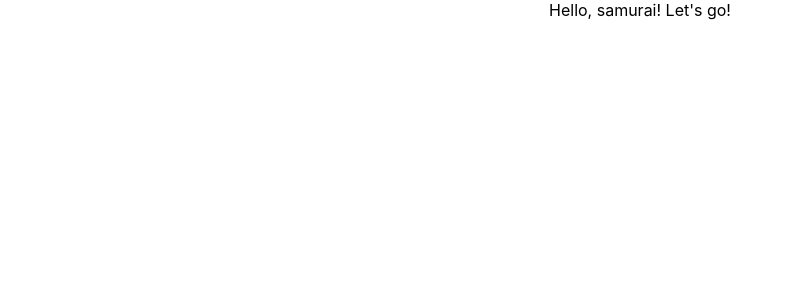
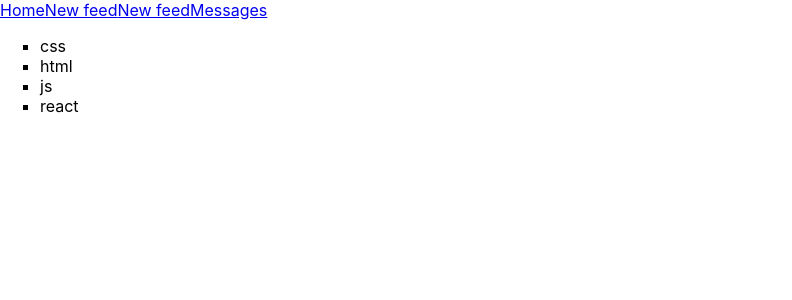
Before and after one commit to Anny2393/samurai-way-main, a React (Create React App) app: page / in a window 1280 px wide. Shown: the top 300 px of the page, without its empty margins (0-792 px from the left). Built offline with nearby package versions, Linux system fonts and the light colour scheme.

Commit message:
lesson-07

```diff
--- a/src/App.css
+++ b/src/App.css
@@ -1,38 +1,3 @@
-.App {
-  text-align: center;
+ul li {
+  list-style-type: square;
 }
-
-.App-logo {
-  height: 40vmin;
-  pointer-events: none;
-}
-
-@media (prefers-reduced-motion: no-preference) {
-  .App-logo {
-    animation: App-logo-spin infinite 20s linear;
-  }
-}
-
-.App-header {
-  background-color: #282c34;
-  min-height: 100vh;
-  display: flex;
-  flex-direction: column;
-  align-items: center;
-  justify-content: center;
-  font-size: calc(10px + 2vmin);
-  color: white;
-}
-
-.App-link {
-  color: #61dafb;
-}
-
-@keyframes App-logo-spin {
-  from {
-    transform: rotate(0deg);
-  }
-  to {
-    transform: rotate(360deg);
-  }
-}
--- a/src/App.tsx
+++ b/src/App.tsx
@@ -1,12 +1,36 @@
 import React from 'react';
 import './App.css';
 
-function App() {
-  return (
-    <div className="App">
-     Hello, samurai! Let's go!
+const App = () => {
+    return (
+        <div>
+            <Header/>
+            <Technologies/>
+        </div>);
+}
+
+const Technologies = () => {
+    return (
+        <div>
+            <ul>
+                <li>css</li>
+                <li>html</li>
+                <li>js</li>
+                <li>react</li>
+            </ul>
+        </div>);
+}
+
+const Header = () => {
+    return (
+    <div>
+        <a href='#s'>Home</a>
+        <a href='#s'>New feed</a>
+        <a href='#s'>New feed</a>
+        <a href='#s'>Messages</a>
     </div>
-  );
+)
+    ;
 }
 
 export default App;
```
